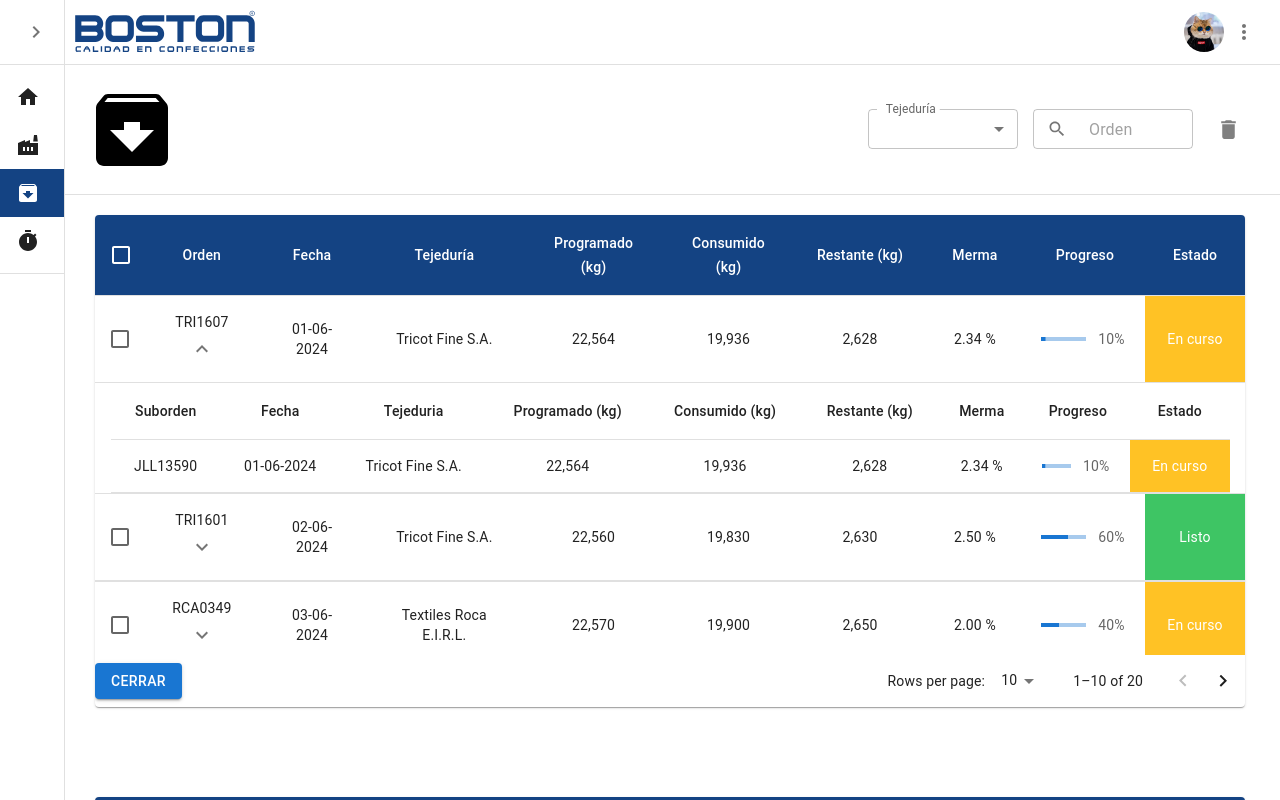
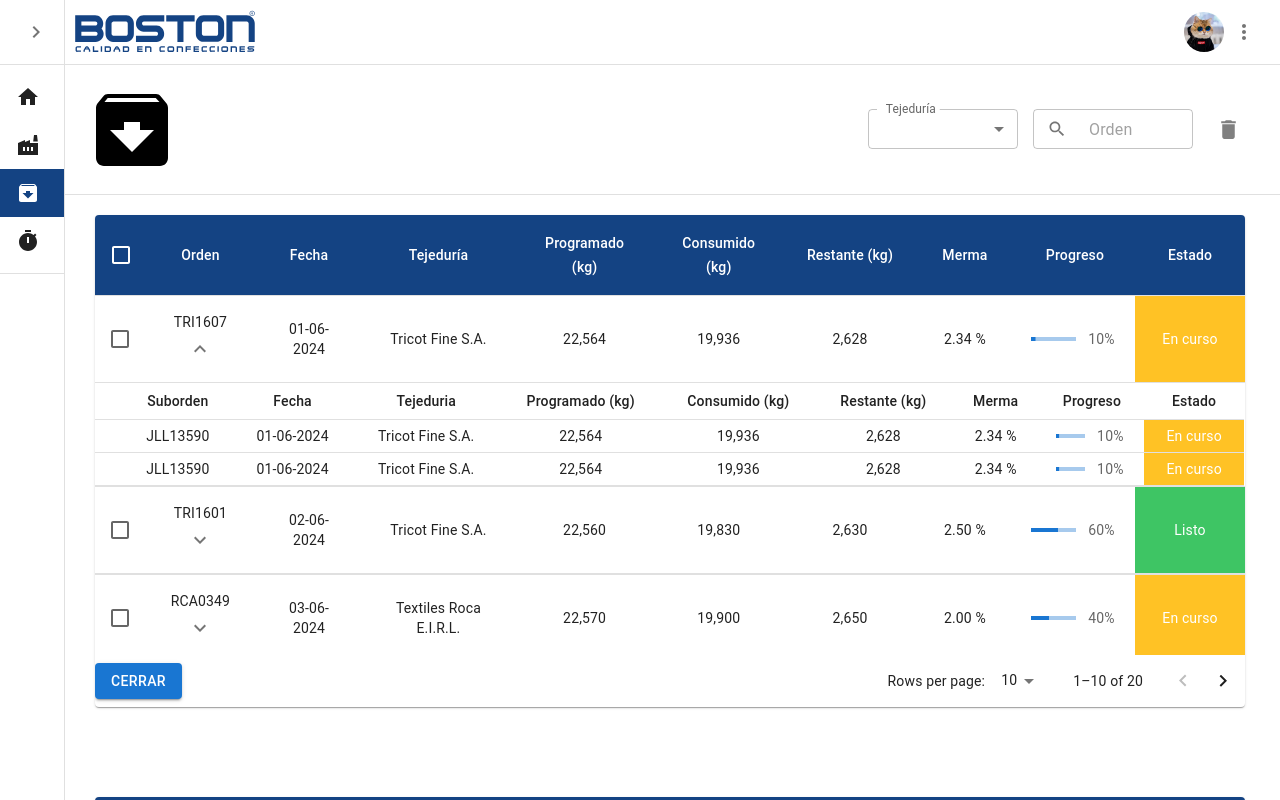
Before and after one commit to boston-sistemas/ERP-Frontend, a Next.js app: page /revision_stock in a window 1280 px wide. Both pictures are taken after a click on the button 201 px from the left and 349 px from the top of the page. Shown: the top 800 px of the page. Built offline with nearby package versions, Linux system fonts and the light colour scheme.

Commit message:
tabla desplegable funcional

```diff
--- a/src/components/operaciones/modulo1/tablas/data/data_pendiente.tsx
+++ b/src/components/operaciones/modulo1/tablas/data/data_pendiente.tsx
@@ -41,6 +41,7 @@ export interface SubOrder {
   export const rows = [
     createData('TRI1607', '01-06-2024', 'Tricot Fine S.A.', 22564, 19936, 2628, 2.34, 10.00, 'En curso', [
       { suborder:'JLL13590', date:'01-06-2024', textile:'Tricot Fine S.A.', programmed: 22564, consumed: 19936, remaining: 2628, waste: 2.34, progress: 10.00, state: 'En curso'},
+      { suborder:'JLL13590', date:'01-06-2024', textile:'Tricot Fine S.A.', programmed: 22564, consumed: 19936, remaining: 2628, waste: 2.34, progress: 10.00, state: 'En curso'}
     ]),
     createData('TRI1601', '02-06-2024', 'Tricot Fine S.A.', 22560, 19830, 2630, 2.50, 60.00, 'Listo'),
     createData('RCA0349', '03-06-2024', 'Textiles Roca E.I.R.L.', 22570, 19900, 2650, 2.00, 40.00, 'En curso'),
--- a/src/components/operaciones/modulo1/tablas/tabla_stock_pendiente.tsx
+++ b/src/components/operaciones/modulo1/tablas/tabla_stock_pendiente.tsx
@@ -37,7 +37,7 @@ const columns: readonly Column[] = [
   { id: 'remaining', label: 'Restante (kg)', minWidth: 130, align: 'center', format: (value: number) => value.toLocaleString('en-US') },
   { id: 'waste', label: 'Merma', minWidth: 100, align: 'center', format: (value: number) => `${value.toFixed(2)} %` },
   { id: 'progress', label: 'Progreso', minWidth: 120, align: 'center', format: (value: number) => `${value.toFixed(2)} %` },
-  { id: 'state', label: 'Estado', minWidth: 100, align: 'center' },
+  { id: 'state', label: 'Estado', minWidth: 110, align: 'center' },
 ];
 
 
@@ -213,12 +213,14 @@ export default function Tabla_stock_pendiente() {
                   </TableRow>
                   <TableRow >
 
-                    <TableCell style={{ paddingBottom: 0, paddingTop: 0}} colSpan={columns.length + 2}> {/* Ajusta el colspan */}
-                        <Collapse in={isRowExpanded} timeout="auto" unmountOnExit sx={{ width: 'calc(100% + 1px)' }}>
+                    <TableCell style={{ paddingBottom: 0, paddingTop: 0, paddingRight: 0.6, paddingLeft:0}} colSpan={columns.length + 2}> {/* Ajusta el colspan */}
+                        <Collapse in={isRowExpanded} timeout="auto" unmountOnExit sx={{ width: '100%' }}>
                           <Box margin={0}>
-                            <Table  aria-label="sub-orders">
+                            <Table  size="small" aria-label="sub-orders">
                               <TableHead>
                                 <TableRow>
+                                  <TableCell padding="checkbox">
+                                  </TableCell>
                                   <TableCell align="center">Suborden</TableCell>
                                   <TableCell align="center">Fecha</TableCell>
                                   <TableCell align="center">Tejeduria</TableCell>
@@ -233,6 +235,7 @@ export default function Tabla_stock_pendiente() {
                               <TableBody>
                                 {row.subOrders.map((subOrder, index) => (
                                   <TableRow key={index}>
+                                    <TableCell padding="checkbox"></TableCell>
                                     <TableCell align="center">{subOrder.suborder}</TableCell>
                                     <TableCell align="center">{subOrder.date}</TableCell>
                                     <TableCell align="center">{subOrder.textile}</TableCell>
@@ -250,7 +253,7 @@ export default function Tabla_stock_pendiente() {
                                         </Box>
                                       </Box>
                                     </TableCell>
-                                    <TableCell align="center" style={{ backgroundColor: getStateColor(subOrder.state), color: 'white' }}>
+                                    <TableCell  align="center" style={{ backgroundColor: getStateColor(subOrder.state), color: 'white' }}>
                                       {subOrder.state}
                                     </TableCell>
                                   </TableRow>
```
